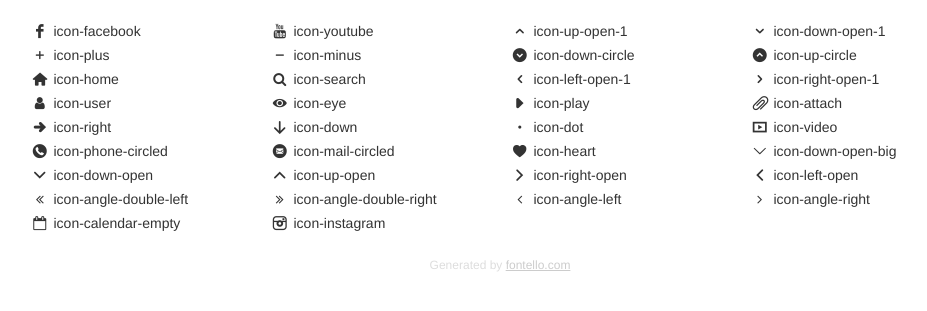
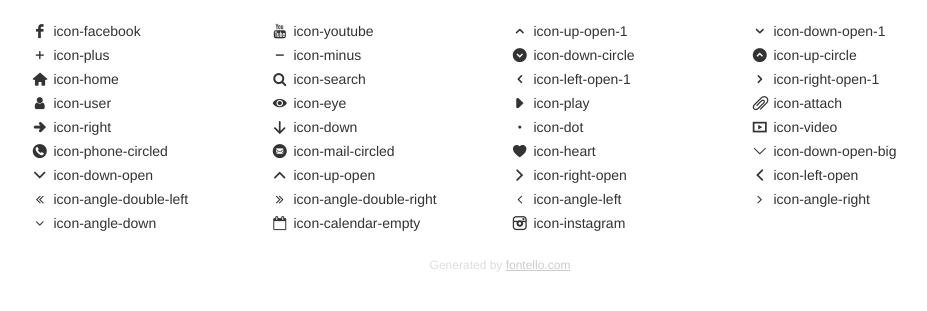
Before and after one commit to movementk/goodpeople, a PHP site: page /assets/fontello/demo.html in a window 1280 px wide. Shown: the part 71-382 px from the top of the page, without its empty margins (140-1067 px from the left). Run offline with PHP 8.4, Linux system fonts and the light colour scheme.

Commit message:
폰텔로 추가...

```diff
--- a/assets/fontello/config.json
+++ b/assets/fontello/config.json
@@ -209,6 +209,12 @@
       "css": "down-open-big",
       "code": 59415,
       "src": "entypo"
+    },
+    {
+      "uid": "e4dde1992f787163e2e2b534b8c8067d",
+      "css": "angle-down",
+      "code": 61703,
+      "src": "fontawesome"
     }
   ]
 }
--- a/assets/fontello/css/fontello-codes.css
+++ b/assets/fontello/css/fontello-codes.css
@@ -31,5 +31,6 @@
 .icon-angle-double-right:before { content: '\f101'; } /* '' */
 .icon-angle-left:before { content: '\f104'; } /* '' */
 .icon-angle-right:before { content: '\f105'; } /* '' */
+.icon-angle-down:before { content: '\f107'; } /* '' */
 .icon-calendar-empty:before { content: '\f133'; } /* '' */
 .icon-instagram:before { content: '\f31e'; } /* '' */
--- a/assets/fontello/css/fontello-ie7-codes.css
+++ b/assets/fontello/css/fontello-ie7-codes.css
@@ -31,5 +31,6 @@
 .icon-angle-double-right { *zoom: expression( this.runtimeStyle['zoom'] = '1', this.innerHTML = '&#xf101;&nbsp;'); }
 .icon-angle-left { *zoom: expression( this.runtimeStyle['zoom'] = '1', this.innerHTML = '&#xf104;&nbsp;'); }
 .icon-angle-right { *zoom: expression( this.runtimeStyle['zoom'] = '1', this.innerHTML = '&#xf105;&nbsp;'); }
+.icon-angle-down { *zoom: expression( this.runtimeStyle['zoom'] = '1', this.innerHTML = '&#xf107;&nbsp;'); }
 .icon-calendar-empty { *zoom: expression( this.runtimeStyle['zoom'] = '1', this.innerHTML = '&#xf133;&nbsp;'); }
 .icon-instagram { *zoom: expression( this.runtimeStyle['zoom'] = '1', this.innerHTML = '&#xf31e;&nbsp;'); }
--- a/assets/fontello/css/fontello-ie7.css
+++ b/assets/fontello/css/fontello-ie7.css
@@ -42,5 +42,6 @@
 .icon-angle-double-right { *zoom: expression( this.runtimeStyle['zoom'] = '1', this.innerHTML = '&#xf101;&nbsp;'); }
 .icon-angle-left { *zoom: expression( this.runtimeStyle['zoom'] = '1', this.innerHTML = '&#xf104;&nbsp;'); }
 .icon-angle-right { *zoom: expression( this.runtimeStyle['zoom'] = '1', this.innerHTML = '&#xf105;&nbsp;'); }
+.icon-angle-down { *zoom: expression( this.runtimeStyle['zoom'] = '1', this.innerHTML = '&#xf107;&nbsp;'); }
 .icon-calendar-empty { *zoom: expression( this.runtimeStyle['zoom'] = '1', this.innerHTML = '&#xf133;&nbsp;'); }
 .icon-instagram { *zoom: expression( this.runtimeStyle['zoom'] = '1', this.innerHTML = '&#xf31e;&nbsp;'); }
--- a/assets/fontello/demo.html
+++ b/assets/fontello/demo.html
@@ -229,11 +229,11 @@ body {
 }
 @font-face {
       font-family: 'fontello';
-      src: url('./font/fontello.eot?47117912');
-      src: url('./font/fontello.eot?47117912#iefix') format('embedded-opentype'),
-           url('./font/fontello.woff?47117912') format('woff'),
-           url('./font/fontello.ttf?47117912') format('truetype'),
-           url('./font/fontello.svg?47117912#fontello') format('svg');
+      src: url('./font/fontello.eot?96751660');
+      src: url('./font/fontello.eot?96751660#iefix') format('embedded-opentype'),
+           url('./font/fontello.woff?96751660') format('woff'),
+           url('./font/fontello.ttf?96751660') format('truetype'),
+           url('./font/fontello.svg?96751660#fontello') format('svg');
       font-weight: normal;
       font-style: normal;
     }
@@ -346,6 +346,7 @@ body {
         <div class="the-icons span3" title="Code: 0xf105"><i class="demo-icon icon-angle-right">&#xf105;</i> <span class="i-name">icon-angle-right</span><span class="i-code">0xf105</span></div>
       </div>
       <div class="row">
+        <div class="the-icons span3" title="Code: 0xf107"><i class="demo-icon icon-angle-down">&#xf107;</i> <span class="i-name">icon-angle-down</span><span class="i-code">0xf107</span></div>
         <div class="the-icons span3" title="Code: 0xf133"><i class="demo-icon icon-calendar-empty">&#xf133;</i> <span class="i-name">icon-calendar-empty</span><span class="i-code">0xf133</span></div>
         <div class="the-icons span3" title="Code: 0xf31e"><i class="demo-icon icon-instagram">&#xf31e;</i> <span class="i-name">icon-instagram</span><span class="i-code">0xf31e</span></div>
       </div>
```
Also changed, not shown: assets/fontello/css/fontello.css (+8 -7 lines), assets/fontello/css/fontello-embedded.css, assets/fontello/font/fontello.ttf, assets/fontello/font/fontello.woff, assets/fontello/font/fontello.woff2, 2 other files.
